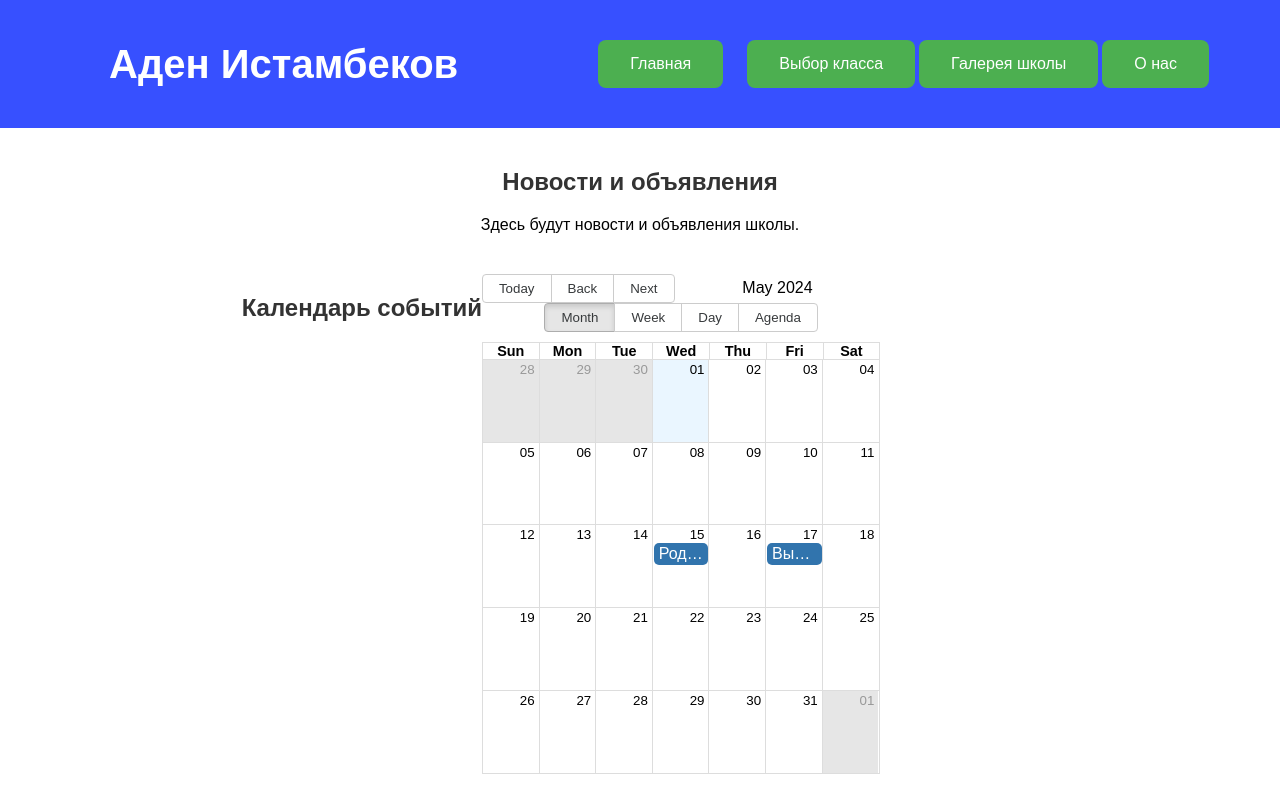
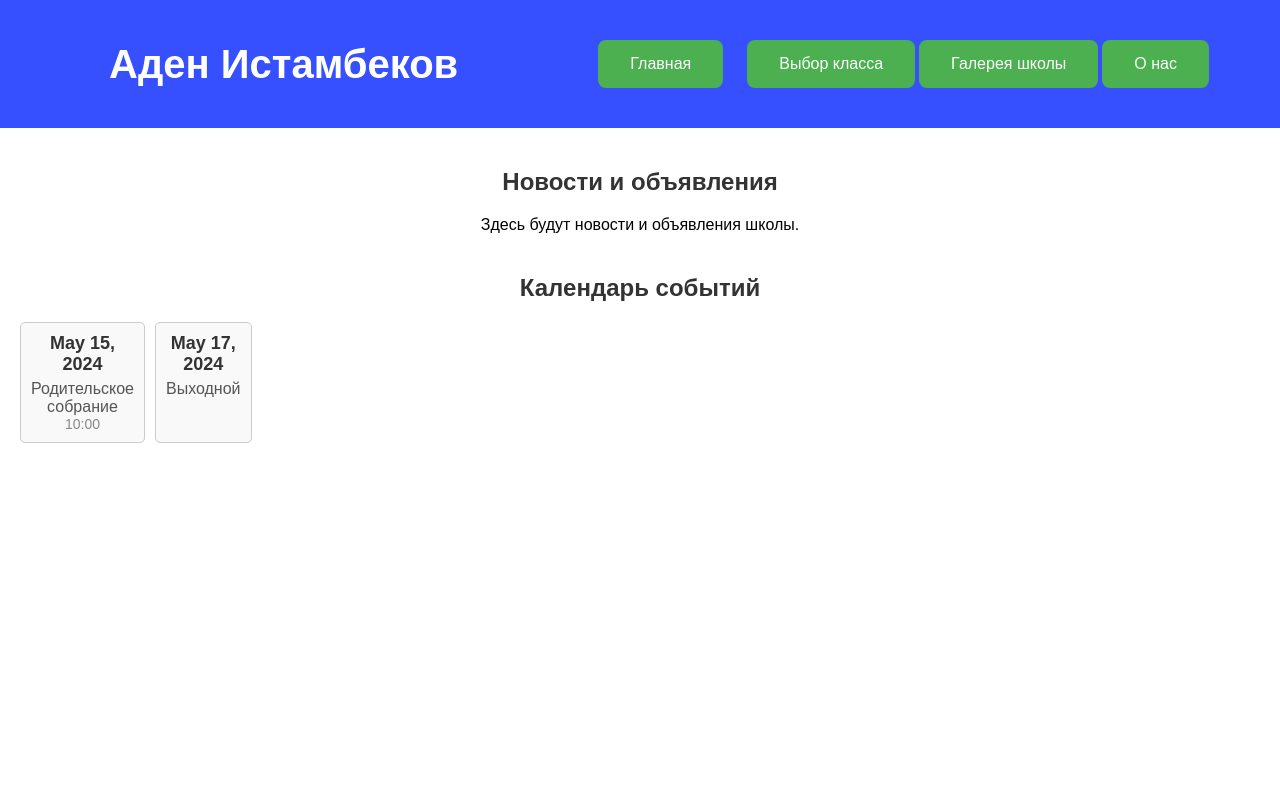
Before and after one commit to AydinKaseyinoff/school-website, a React (Create React App) app: page / in a window 1280 px wide. Shown: the top 812 px of the page. Built offline with nearby package versions, Linux system fonts and the light colour scheme.

Commit message:
upgrade calendar from the homepage nd add style with the calendar in the homepage

```diff
--- /dev/null
+++ b/src/components/HomePage.css
@@ -0,0 +1,31 @@
+/* src/components/HomePage.css */
+
+.calendar {
+    display: grid;
+    grid-template-columns: repeat(7, 1fr);
+    gap: 10px;
+  }
+
+  .event {
+    border: 1px solid #ccc;
+    border-radius: 5px;
+    padding: 10px;
+    background-color: #f9f9f9;
+  }
+
+  .date {
+    font-size: 18px;
+    font-weight: bold;
+    color: #333;
+  }
+
+  .title {
+    margin-top: 5px;
+    font-size: 16px;
+    color: #555;
+  }
+
+  .time {
+    font-size: 14px;
+    color: #888;
+  }
--- a/src/components/HomePage.js
+++ b/src/components/HomePage.js
@@ -1,24 +1,26 @@
 import React from "react";
 import Navigation from "./Navigation";
-import { Calendar, momentLocalizer } from 'react-big-calendar';
-import 'react-big-calendar/lib/css/react-big-calendar.css';
+import SchoolMap from "./SchoolMap";
 import moment from 'moment';
-
-const localizer = momentLocalizer(moment);
+import "./HomePage.css"; // Импортируем файл со стилями
 
 const events = [
   {
     title: 'Родительское собрание',
-    start: new Date(2024, 4, 15, 10, 0), // Год, месяц (0-11), день, час, минуты
-    end: new Date(2024, 4, 15, 12, 0),
+    date: '2024-05-15',
+    time: '10:00',
   },
   {
     title: 'Выходной',
-    start: new Date(2024, 4, 17),
-    end: new Date(2024, 4, 17),
+    date: '2024-05-17',
+    time: null,
   },
   // Добавьте другие события по мере необходимости
 ];
+
+const formatDate = (date) => {
+  return moment(date).format('MMMM D, YYYY');
+};
 
 const HomePage = () => {
   return (
@@ -33,15 +35,17 @@ const HomePage = () => {
           <h2>Новости и объявления</h2>
           <p>Здесь будут новости и объявления школы.</p>
         </section>
-        <section className="calendar-page">
+        <section>
           <h2>Календарь событий</h2>
-          <Calendar className="calendar"
-            localizer={localizer}
-            events={events}
-            startAccessor="start"
-            endAccessor="end"
-            style={{ height: 500}}
-          />
+          <div className="calendar">
+            {events.map((event, index) => (
+              <div key={index} className="event">
+                <div className="date">{formatDate(event.date)}</div>
+                <div className="title">{event.title}</div>
+                {event.time && <div className="time">{event.time}</div>}
+              </div>
+            ))}
+          </div>
         </section>
       </main>
     </div>
```
